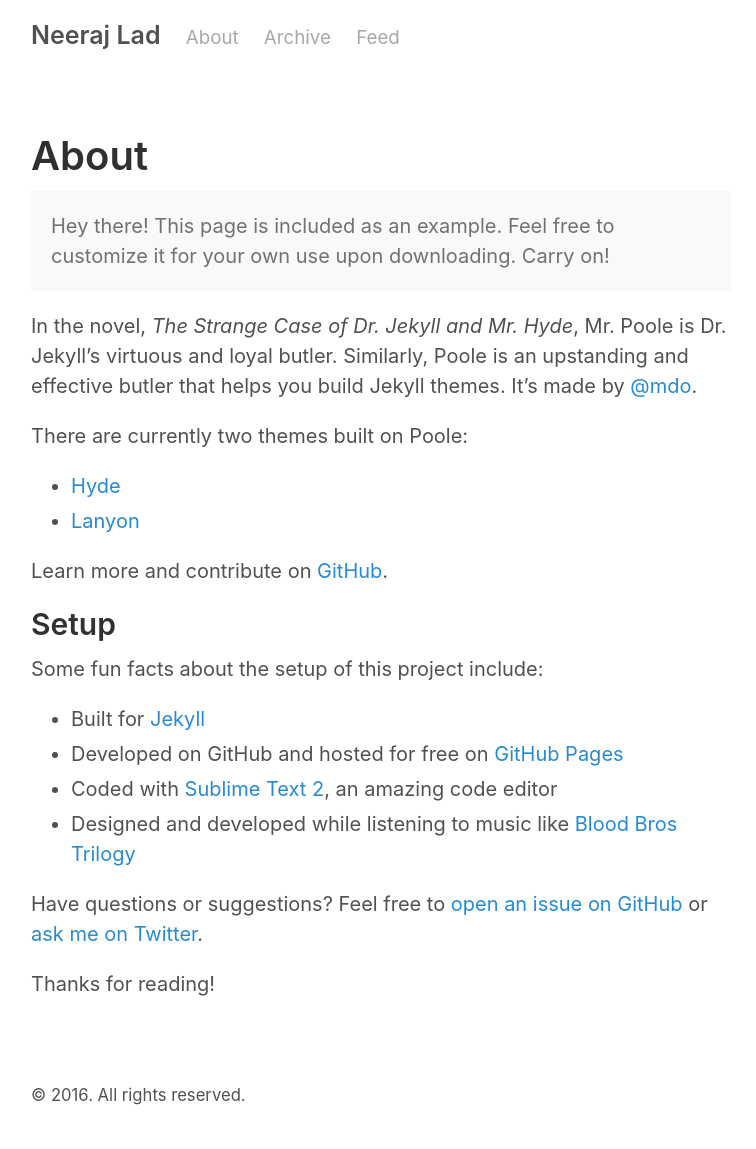
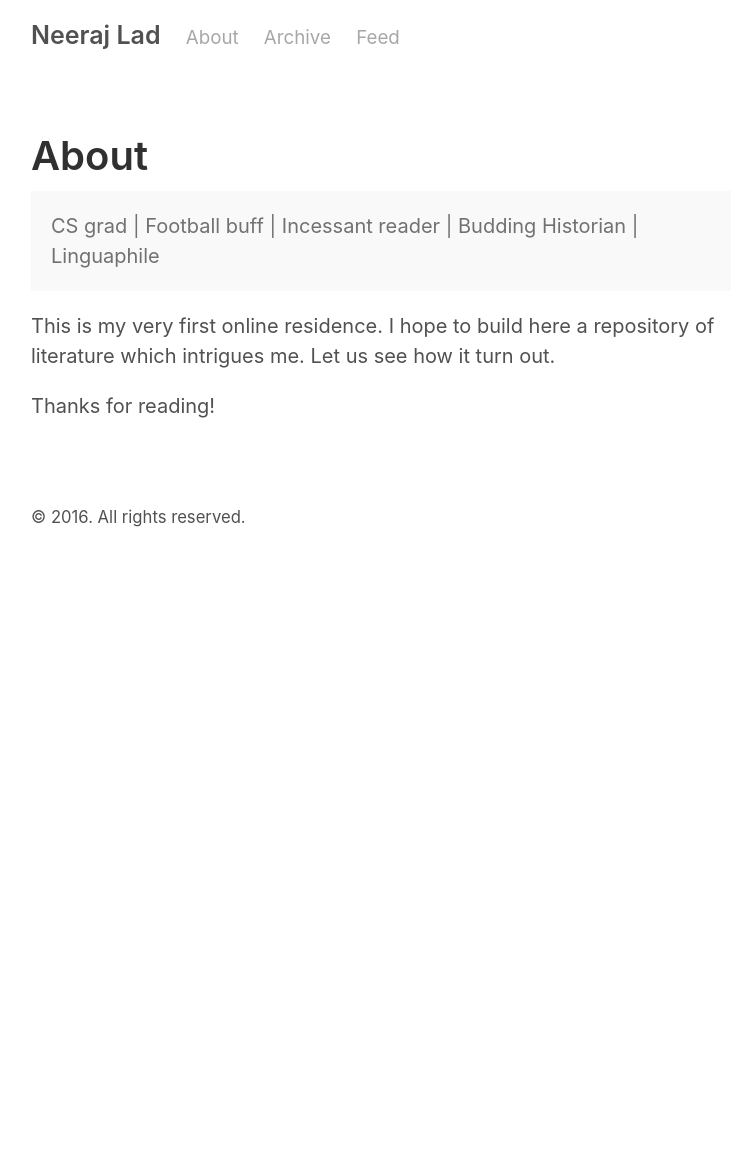
Before and after one commit to neeraj-lad/neeraj-lad.github.io, a Jekyll site: the page built from about.md, in a window 1280 px wide. Shown: the whole page, without its empty margins (259-1015 px from the left). Built offline with Jekyll 4.4.1, drawn with Linux system fonts in a browser that asks for light colours; after the commit the page ends 900 px from its top, so only the background shows below that.

Commit message:
Add info about me and this site
Update README.md

Update README.md

Change link to target _blank

Update README.md

Add Johua Lande tutorial link

```diff
--- a/about.md
+++ b/about.md
@@ -4,27 +4,9 @@ title: About
 ---
 
 <p class="message">
-  Hey there! This page is included as an example. Feel free to customize it for your own use upon downloading. Carry on!
+  CS grad | Football buff | Incessant reader | Budding Historian | Linguaphile
 </p>
 
-In the novel, *The Strange Case of Dr. Jekyll and Mr. Hyde*, Mr. Poole is Dr. Jekyll's virtuous and loyal butler. Similarly, Poole is an upstanding and effective butler that helps you build Jekyll themes. It's made by [@mdo](https://twitter.com/mdo).
-
-There are currently two themes built on Poole:
-
-* [Hyde](http://hyde.getpoole.com)
-* [Lanyon](http://lanyon.getpoole.com)
-
-Learn more and contribute on [GitHub](https://github.com/poole).
-
-## Setup
-
-Some fun facts about the setup of this project include:
-
-* Built for [Jekyll](http://jekyllrb.com)
-* Developed on GitHub and hosted for free on [GitHub Pages](https://pages.github.com)
-* Coded with [Sublime Text 2](http://sublimetext.com), an amazing code editor
-* Designed and developed while listening to music like [Blood Bros Trilogy](https://soundcloud.com/maddecent/sets/blood-bros-series)
-
-Have questions or suggestions? Feel free to [open an issue on GitHub](https://github.com/poole/poole/issues/new) or [ask me on Twitter](https://twitter.com/mdo).
+This is my very first online residence. I hope to build here a repository of literature which intrigues me. Let us see how it turn out.
 
 Thanks for reading!
```
Also changed, not shown: README.md.
